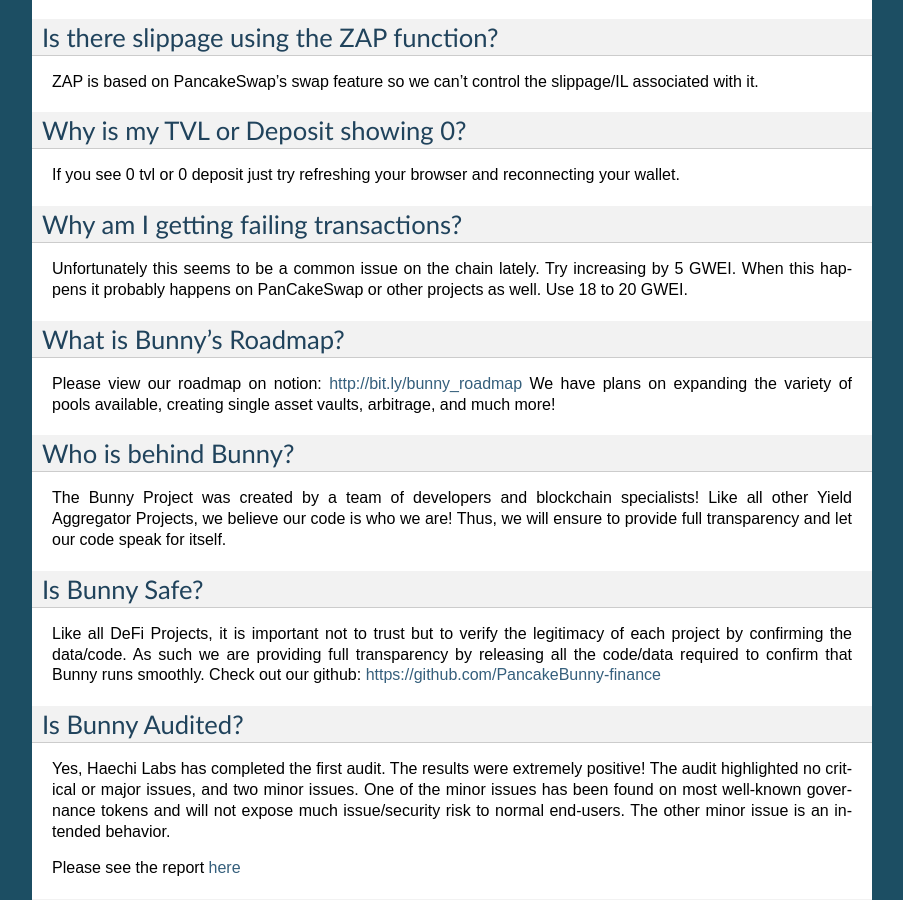
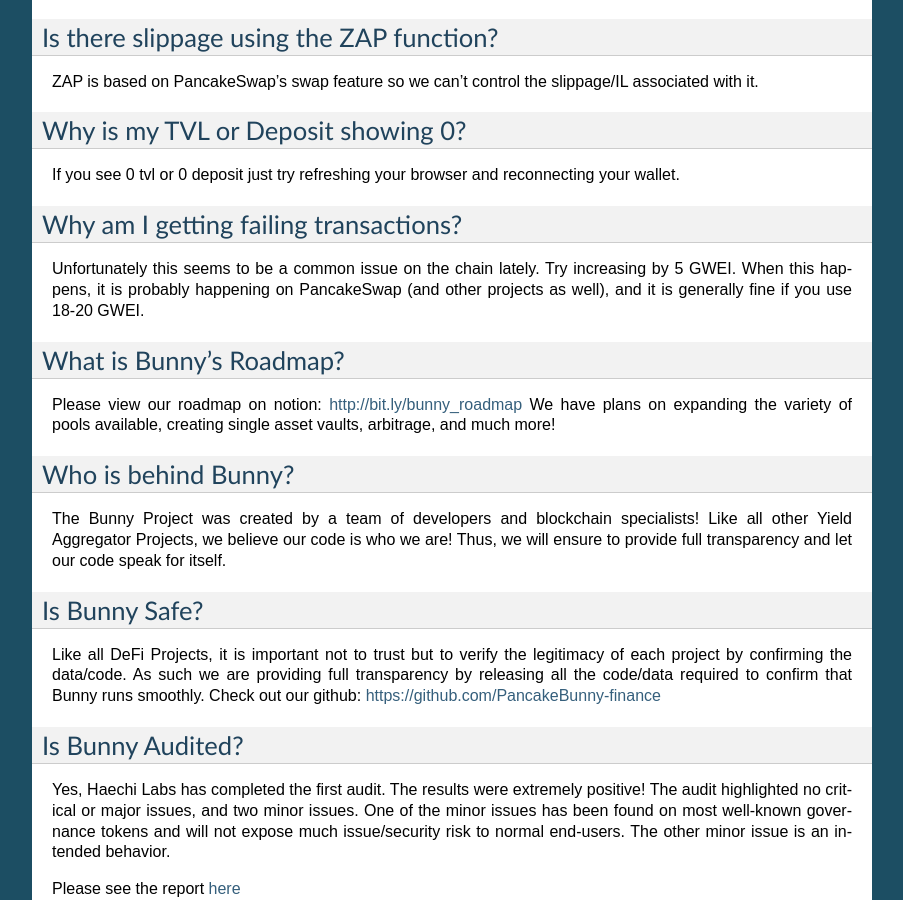
Before and after one commit to PancakeBunny-finance/Bunny, a Sphinx documentation site: the page built from docs/faq.rst, in a window 1280 px wide and 900 px high, scrolled down 2579 px. Shown: the whole window, without its empty margins (198-1101 px from the left). Built offline with Sphinx 7.4.7, drawn with Linux system fonts in a browser that asks for light colours.

Commit message:
faq update

```diff
--- a/docs/faq.rst
+++ b/docs/faq.rst
@@ -112,7 +112,7 @@
 Why am I getting failing transactions?
 ================================================
 
-Unfortunately this seems to be a common issue on the chain lately. Try increasing by 5 GWEI. When this happens it probably happens on PanCakeSwap or other projects as well. Use 18 to 20 GWEI.
+Unfortunately this seems to be a common issue on the chain lately. Try increasing by 5 GWEI. When this happens, it is probably happening on PancakeSwap (and other projects as well), and it is generally fine if you use 18-20 GWEI.
 
 What is Bunny’s Roadmap?
 ================================================
```
Also changed, not shown: docs/images/bunnytoken.png, 1 other file.
